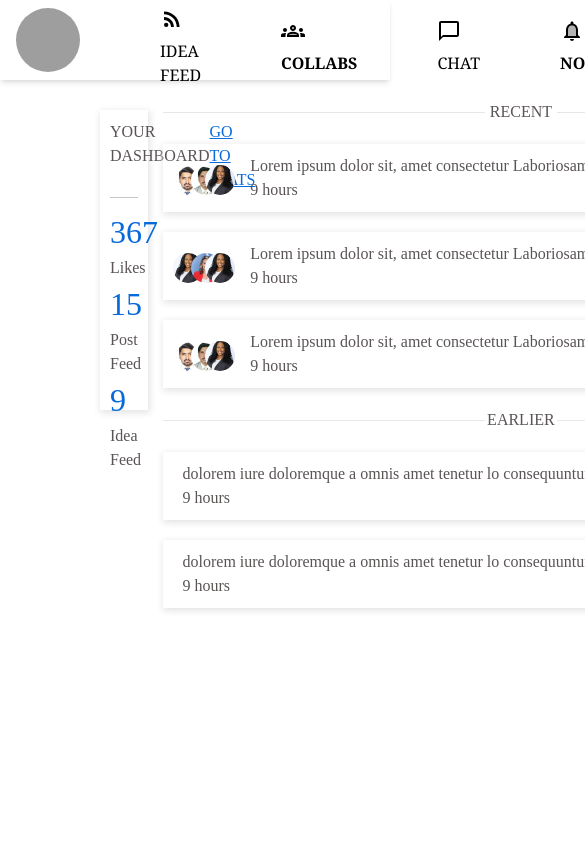
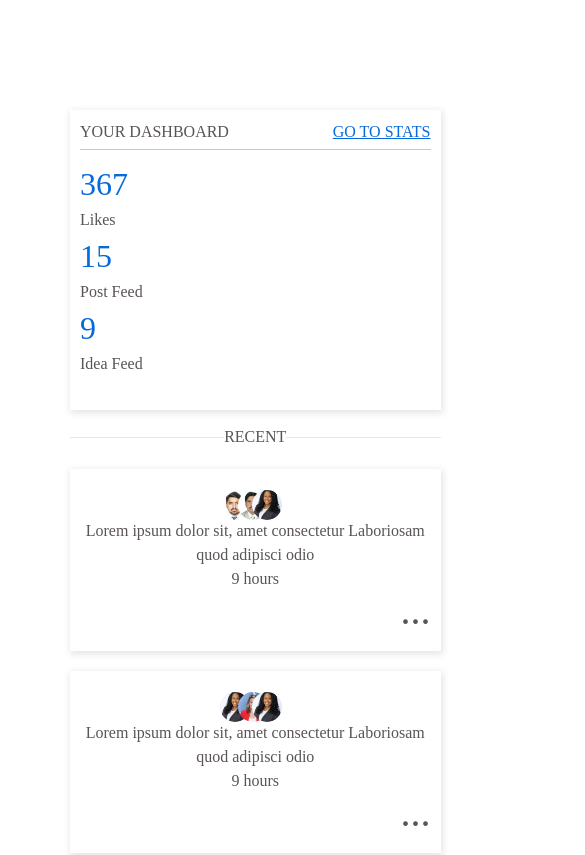
Before and after one commit to AbigailF1/Hackathon-G6, a React (Vite) app in the folder Frontend/: page /Notifications in a window 390 px wide. Shown: the top 855 px of the page, 585 px wide, since content can reach past the window. Built offline with nearby package versions, Linux system fonts and the light colour scheme; grey boxes are pictures that could not be loaded.

Commit message:
make notification page responsive

```diff
--- a/Frontend/src/App.jsx
+++ b/Frontend/src/App.jsx
@@ -56,7 +56,7 @@ export default App;
   const Root=()=>{
     return(
       <>
-      <div><Header/></div>
+      {/* <div><Header/></div>  */}
       <div><Outlet/></div>
       </>
     )
--- a/Frontend/src/components/Notification/Notification.css
+++ b/Frontend/src/components/Notification/Notification.css
@@ -1,7 +1,9 @@
 .notification {
-  padding: 100px;
+  padding-top: 100px;
   display: flex;
   gap: 15px;
+  justify-content: center;
+  width: 90%;
 }
 img {
   width: 30px;
@@ -52,11 +54,12 @@ img {
   position: relative;
   top: 6px;
 }
-.firstImg ,.secondImg,.thirdImg {
+.firstImg,
+.secondImg,
+.thirdImg {
   position: absolute;
   top: 5px;
   left: 0;
-
 }
 .secondImg {
   left: 18px;
@@ -64,3 +67,82 @@ img {
 .thirdImg {
   left: 32px;
 }
+
+@media (max-width: 910px) {
+  div.dashboard {
+    flex-direction: column;
+  }
+
+  div.recentNotification,
+  .earlierNotification {
+    grid-template-columns: 1fr 3fr 0.5fr;
+  }
+  .dashboard h4,
+  .dashboard .stats {
+    font-size: small;
+  }
+
+  div.recentNotification p,
+  div.earlierNotification p {
+    white-space: wrap;
+  }
+  div.notification {
+    width: 95%;
+  }
+}
+
+@media (max-width: 700px) {
+  div.notification {
+    flex-direction: column;
+  }
+
+  div.NotificationSideBar {
+    width: 100%;
+  }
+  .dashboard h4,
+  .dashboard .stats {
+    font-size: medium;
+  }
+  div.dashboard {
+    flex-direction: row;
+  }
+
+  div.recentNotification p,
+  div.earlierNotification p {
+    width: 80%;
+    white-space: wrap;
+  }
+  div.recentNotification,
+  .earlierNotification {
+    grid-template-columns: 0.8fr 5fr 0.5fr;
+  }
+}
+
+@media (max-width: 500px) {
+  div.recentNotification,
+  .earlierNotification {
+    grid-template-columns: 1fr;
+  }
+  div.images {
+    left: 40%;
+    margin-bottom: 10px;
+  }
+  div.NotificationText {
+    /* justify-self: center; */
+    padding: 20px 0 0 0 ;
+    max-width: 100%;
+    text-align: center;
+  }
+   div.recentNotification p,
+  div.earlierNotification p {
+    max-width: 100%;
+    white-space: wrap;
+  }
+  div.recentNotification p, div.earlierNotification p {
+    width: 100%;
+  }
+  div.notification{
+   max-width: 95%;
+    margin-left:70px;
+  }
+}
--- a/Frontend/src/components/Notification/Notification.jsx
+++ b/Frontend/src/components/Notification/Notification.jsx
@@ -106,7 +106,7 @@ function Notification() {
         <div className="NotificationText">
           <p>
             dolorem iure doloremque a omnis amet tenetur lo consequuntur modi
-            ad, dolor, obcaecati dignissimo
+            ad
           </p>
           <span>9 hours</span>
         </div>
@@ -130,7 +130,7 @@ function Notification() {
         <div className="NotificationText">
           <p>
             dolorem iure doloremque a omnis amet tenetur lo consequuntur modi
-            ad, dolor, obcaecati dignissimo
+            ad
           </p>
           <span>9 hours</span>
         </div>
```
